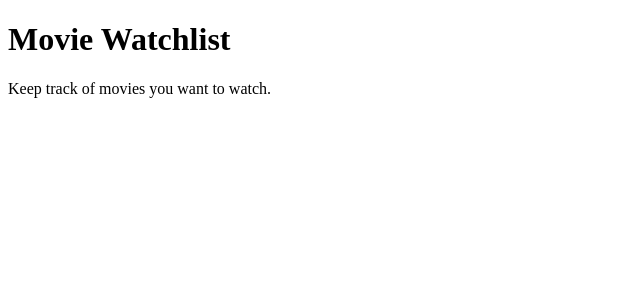
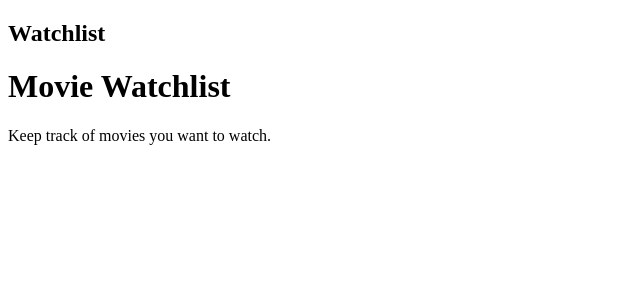
Before and after one commit to Abdir-w99/movie-watchlist, a React (Vite) app: page / in a window 1280 px wide. Shown: the top 300 px of the page, without its empty margins (0-640 px from the left). Built offline with nearby package versions, Linux system fonts and the light colour scheme.

Commit message:
Add Navbar component to HomePage

```diff
--- a/src/components/Navbar.tsx
+++ b/src/components/Navbar.tsx
@@ -0,0 +1,9 @@
+function Navbar() {
+  return (
+    <nav className="navbar">
+      <h2>Watchlist</h2>
+    </nav>
+  );
+}
+
+export default Navbar;
--- a/src/pages/HomePage.tsx
+++ b/src/pages/HomePage.tsx
@@ -1,6 +1,9 @@
+import Navbar from "../components/Navbar";
+
 function HomePage() {
   return (
     <div>
+      <Navbar />
       <h1>Movie Watchlist</h1>
       <p>Keep track of movies you want to watch.</p>
     </div>
```
